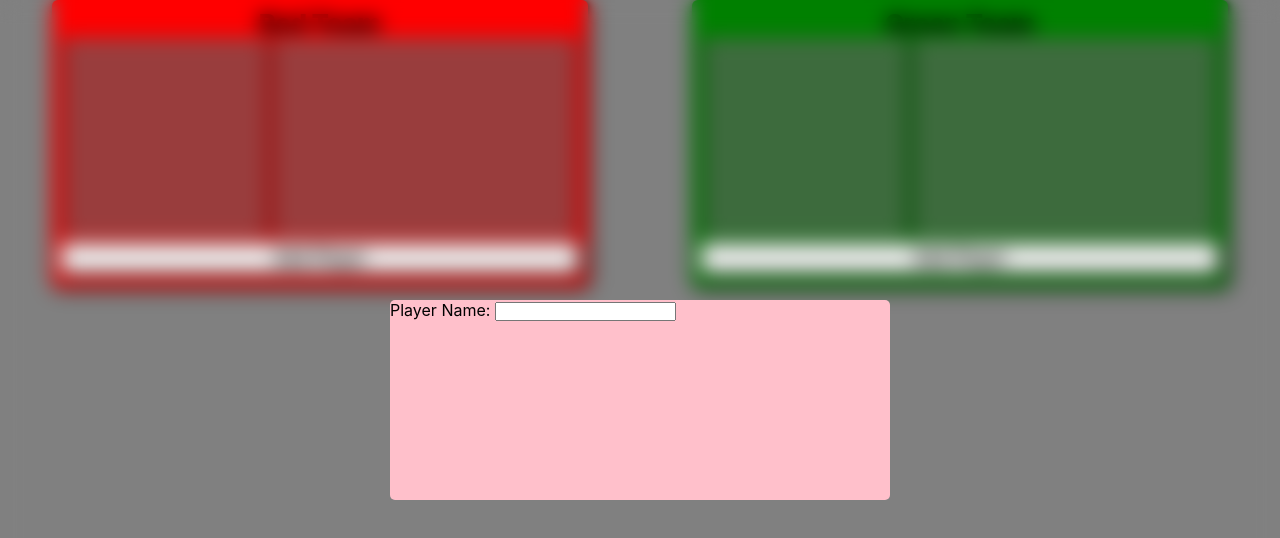
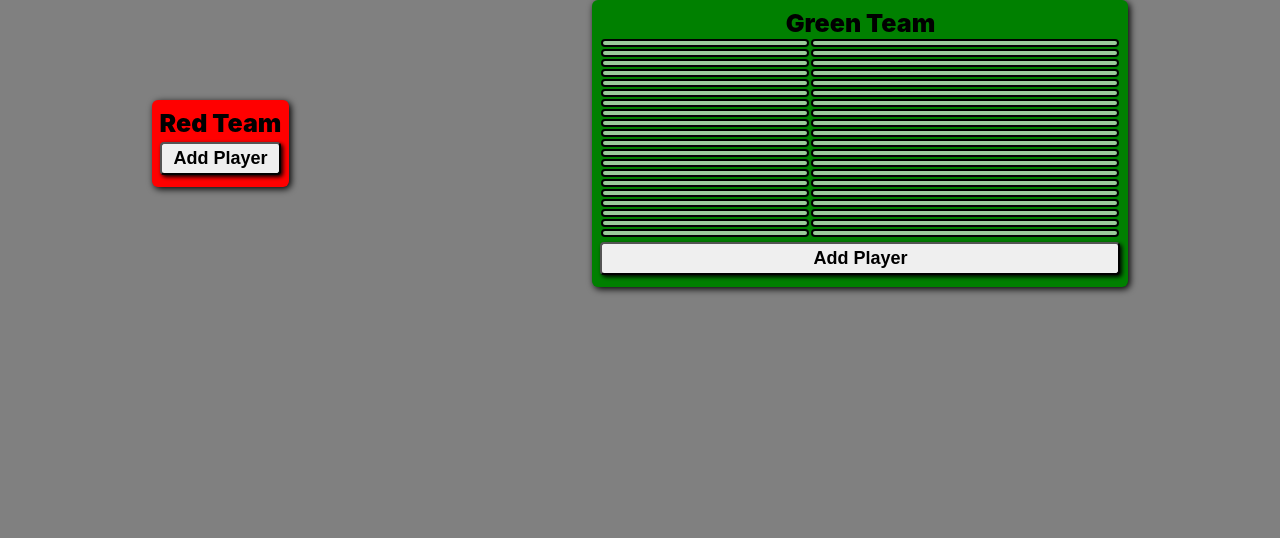
Before and after one commit to AMcQueen95/CSCE35103, a React (Create React App) app in the folder frontend/: page / in a window 1280 px wide. Shown: the top 538 px of the page. Built offline with nearby package versions, Linux system fonts and the light colour scheme.

Commit message:
Worked on Frontend part of player entry

```diff
--- a/frontend/src/EntryScreen.css
+++ b/frontend/src/EntryScreen.css
@@ -3,17 +3,8 @@
     padding: 0;
 }
 
-.PlayerEntryInput {
-    position: absolute;
-    backdrop-filter: blur(10px);
-    display: flex;
-    justify-content: center;
-    align-items: center;
-    top: 0;
-    left: 0;
-    width: 100vw;
-    height: 100vh;
-}
+
+/* Player Slot CSS */
 
 .PlayerSlot {
     display: flex;
@@ -36,6 +27,57 @@
 .PlayerName {
     width: 300px;
 }
+
+/* Player Entry CSS */
+
+.PlayerEntryInput {
+    position: absolute;
+    content: '';
+    width: 0;
+    height: 0;
+    overflow: hidden;
+}
+
+.PlayerEntryInput.Shown {
+    position: absolute;
+    backdrop-filter: blur(10px);
+    display: flex;
+    justify-content: center;
+    /* align-items: center; */
+    top: 0;
+    left: 0;
+    width: 100vw;
+    height: 100vh;
+}
+
+.EntryPopupBox {
+    margin-top: 150px;
+    width: 500px;
+    height: 80px;
+    background: white;
+    border-radius: 5px;
+    display: flex;
+    flex-direction: column;
+    justify-content: center;
+    align-items: center;
+    border: 2px solid black;
+    box-shadow: 2px 2px 2px 0px black;
+}
+
+.EntryPopupBox > button {
+    margin-top: 10px;
+    width: 200px;
+    height: 30px;
+    font-size: 18px;
+    font-weight: 700;
+
+}
+
+.PlayerNameInput {
+    width: 350px;
+}
+
+/* Entry Screen CSS */
 
 .Team {
     display: flex;
@@ -76,11 +118,3 @@
     justify-content: space-around;
     align-items: center;
 }
-
-.EntryPopupBox {
-    width: 500px;
-    height: 200px;
-    background: pink;
-    border-radius: 5px;
-
-}
--- a/frontend/src/EntryScreen.js
+++ b/frontend/src/EntryScreen.js
@@ -1,56 +1,84 @@
 import './EntryScreen.css';
+import React from 'react';
+import { useState } from 'react';
 
 // This is the individual player slot (includes player name and id)
-function PlayerSlot() {
+function PlayerSlot({playerID, playerName}) {
     return (
         <div className="PlayerSlot">
-            <p className="PlayerID"></p>
-            <p className="PlayerName"></p>
+            <p className="PlayerID">{playerID}</p>
+            <p className="PlayerName">{playerName}</p>
         </div>
     );
 }
 
-function PlayerEntryPopup() {
+function PlayerEntryPopup({togglePopup, addPlayer, playerTeam}) {
+    const [inputValue, setInputValue] = useState('');
+
+    const handleInputChange = (event) => {
+        setInputValue(event.target.value);
+    };
+
+    //This is the function where appropriate data would go to send data back to the database.
+    function sendDataBackToDatabase() {
+        console.log("Sending data back to database")
+        addPlayer(inputValue, playerTeam);
+        togglePopup();
+    }
+
     return (
         <div className="EntryPopupBox">
             <label>
-                Player Name: <input />
+                Player Name: <input value={inputValue} onChange={handleInputChange} className="PlayerNameInput" />
             </label>
+            <button onClick={sendDataBackToDatabase}>Submit Player</button>
         </div>
     );
 }
 
 // This is the Entry Screen in its entirty (includes player entry slots, controls, etc.)
 function EntryScreen() {
+    const [popup, setPopup] = useState({ isShown: false });
+    const [players, setPlayers] = useState([
+        {playerID: null, playerName: null, playerTeam: null}
+    ]);
+    const [nextId, setNextId] = useState({redTeam: 0, greenTeam: 0});
+
+    const addPlayer = (playerName, playerTeam) => {
+        // State change will cause component re-render
+        setPlayers([
+            ...players,
+            { playerID: nextId.redTeam, playerName: playerName, playerTeam: playerTeam }
+        ]);
+        if(playerTeam === "Red") {
+            setNextId({redTeam: nextId.redTeam + 1});
+        }
+        if(playerTeam === "Green") {
+            setNextId({greenTeam: nextId.greenTeam + 1});
+        }
+    }
+
+
+    const togglePopup = () => {
+        setPopup({ isShown: !popup.isShown });
+    };
+
+    const entryClass = {name: `PlayerEntryInput ${popup.isShown ? "Shown" : ""}`};
+
     return (
         <div>
-            <div className="PlayerEntryInput">
-                <PlayerEntryPopup></PlayerEntryPopup>
+            <div id="_PlayerEntryPopup" className={entryClass.name}>
+                <PlayerEntryPopup togglePopup={togglePopup} addPlayer={addPlayer} playerTeam={"Red"}></PlayerEntryPopup>
             </div>
             <div className="EntrySlots">
                 <div className="Red Team">
                     <p>Red Team</p>
-                    <PlayerSlot></PlayerSlot>
-                    <PlayerSlot></PlayerSlot>
-                    <PlayerSlot></PlayerSlot>
-                    <PlayerSlot></PlayerSlot>
-                    <PlayerSlot></PlayerSlot>
-                    <PlayerSlot></PlayerSlot>
-                    <PlayerSlot></PlayerSlot>
-                    <PlayerSlot></PlayerSlot>
-                    <PlayerSlot></PlayerSlot>
-                    <PlayerSlot></PlayerSlot>
-                    <PlayerSlot></PlayerSlot>
-                    <PlayerSlot></PlayerSlot>
-                    <PlayerSlot></PlayerSlot>
-                    <PlayerSlot></PlayerSlot>
-                    <PlayerSlot></PlayerSlot>
-                    <PlayerSlot></PlayerSlot>
-                    <PlayerSlot></PlayerSlot>
-                    <PlayerSlot></PlayerSlot>
-                    <PlayerSlot></PlayerSlot>
-                    <PlayerSlot></PlayerSlot>
-                    <button>Add Player</button>
+                    {players
+                        .filter(player => player.playerID != null && player.playerTeam === "Red")
+                        .map((player) => (
+                            <PlayerSlot key={player.playerID} playerID={player.playerID} playerName={player.playerName}/>
+                    ))}
+                    <button onClick={togglePopup}>Add Player</button>
                 </div>
                 <div className="Green Team">
                     <p>Green Team</p>
@@ -74,11 +102,12 @@ function EntryScreen() {
                     <PlayerSlot></PlayerSlot>
                     <PlayerSlot></PlayerSlot>
                     <PlayerSlot></PlayerSlot>
-                    <button>Add Player</button>
+                    <button onClick={togglePopup}>Add Player</button>
                 </div>
             </div>
         </div>
     );
 }
 
+
 export default EntryScreen;
```
